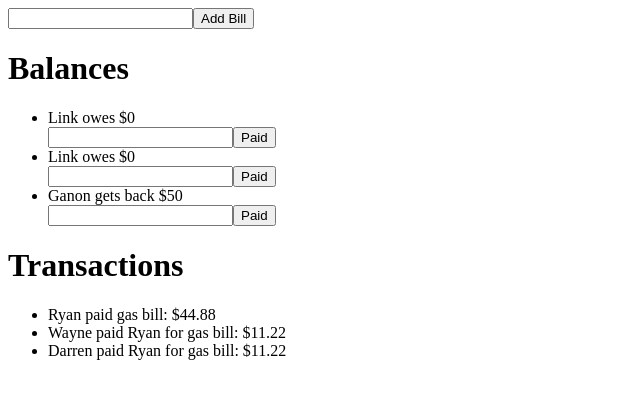
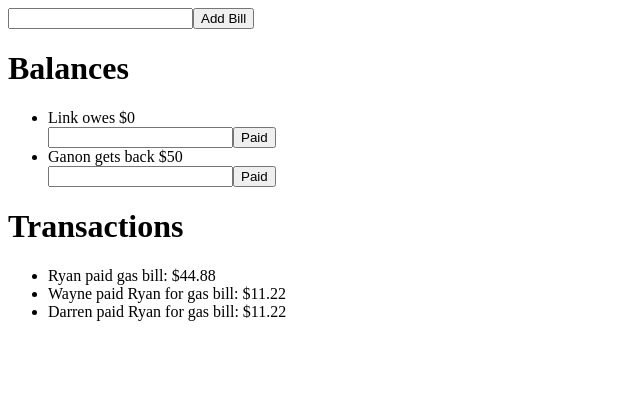
Before and after one commit to rtessier/split, a React app: page / in a window 1280 px wide. Shown: the top 398 px of the page, without its empty margins (0-640 px from the left). Built offline with nearby package versions, Linux system fonts and the light colour scheme.

Commit message:
Remove duplicate housemate

```diff
--- a/components/HousematesList.js
+++ b/components/HousematesList.js
@@ -4,7 +4,6 @@ import Housemate from './Housemate';
 class HousematesList extends Component {
   render() {
     let defaultHousemates = [
-      { name: 'Link', amount: 0.00 },
       { name: 'Link', amount: 0.00 },
       { name: 'Ganon', amount: -50.00 },
     ]
```
